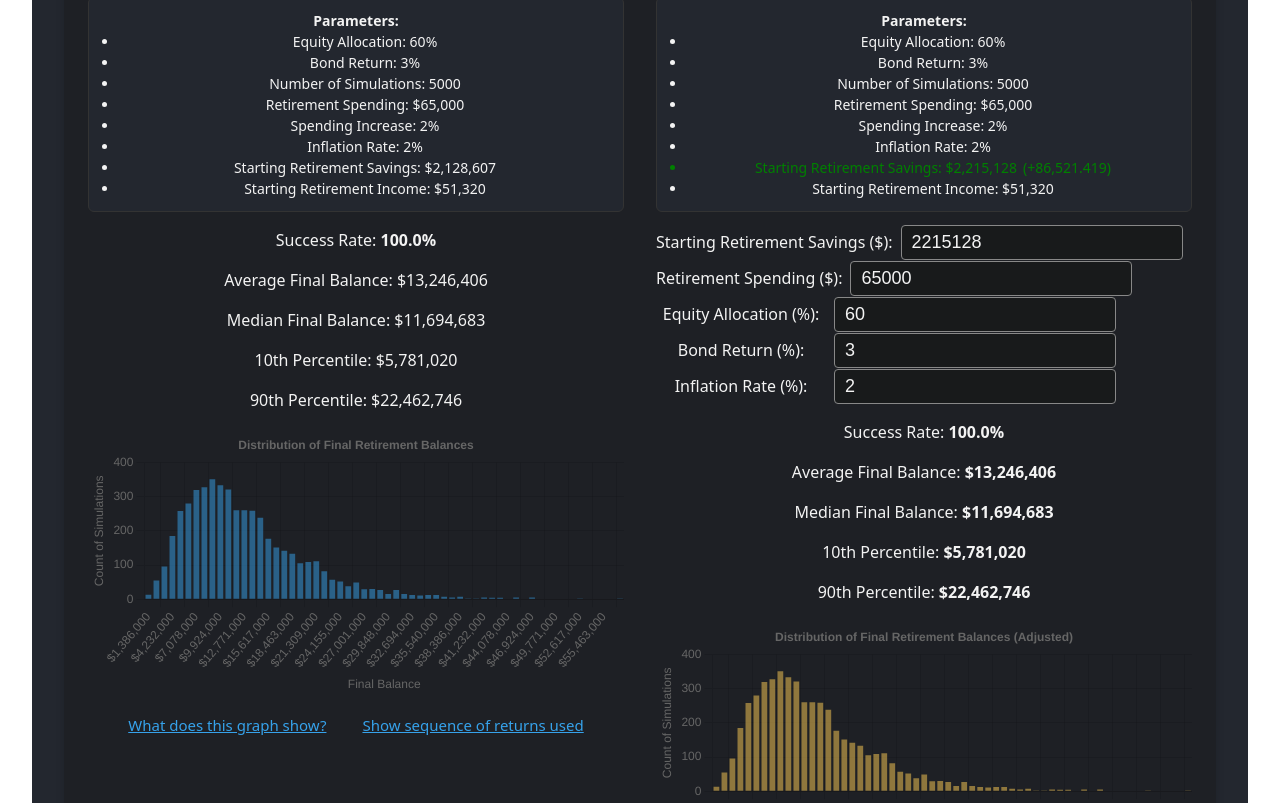
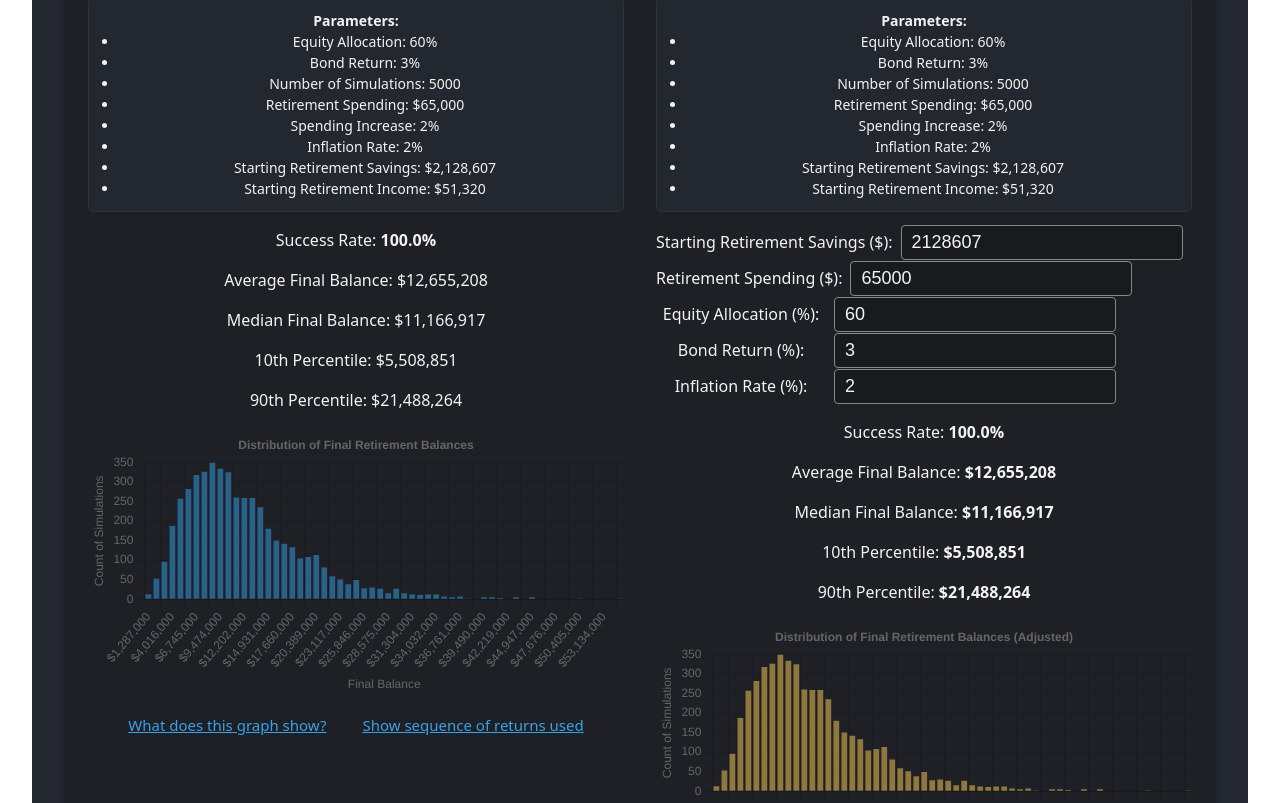
Before and after one commit to squalidfall/retirement-app, a React (Vite) app: page / in a window 1280 px wide. Shown: the part 2668-3471 px from the top of the page. Built offline with nearby package versions, Linux system fonts and the light colour scheme.

Commit message:
Fix bugs

```diff
--- a/src/components/MonteCarlo.jsx
+++ b/src/components/MonteCarlo.jsx
@@ -1,4 +1,4 @@
-import React, { useEffect, useState } from 'react';
+import React, { useEffect, useState, useRef } from 'react';
 import { Bar } from 'react-chartjs-2';
 import { monteCarloSimulation, getRandomHistoricalReturns, projectSavings, getFinalSavingsAt65 } from '../utils/calculations';
 import {
@@ -50,6 +50,10 @@ export default function MonteCarlo({ inputs }) {
   const [forceUpdate, setForceUpdate] = useState(0);
   const [showGraphDescription, setShowGraphDescription] = useState(false);
   const [showReturns, setShowReturns] = useState(false);
+  // Track if user has manually changed adjSavings
+  const userChangedAdjSavings = useRef(false);
+  // Track previous original value for robust sync
+  const prevOrigSavings = useRef();
 
   // Get the latest projectedSavingsAtRetirement from window (set by RetirementIncome)
   const [displayedRetirementSavings, setDisplayedRetirementSavings] = useState(() => {
@@ -84,21 +88,43 @@ export default function MonteCarlo({ inputs }) {
     setRandomReturns(returnsArr);
   }, [inputs]);
 
-  // When results.savingsAtRetirement changes, update adjSavings to match displayedRetirementSavings (unless user has changed it)
+  // Robustly sync adjSavings to displayedRetirementSavings unless user has changed it
   useEffect(() => {
-    if (!inputs || !results) return;
-    setAdjSavings(results.savingsAtRetirement);
+    if (!inputs) return;
+    const orig = displayedRetirementSavings;
+    if (
+      adjSavings === undefined ||
+      (!userChangedAdjSavings.current && (adjSavings === prevOrigSavings.current || prevOrigSavings.current === undefined)) ||
+      (!userChangedAdjSavings.current && adjSavings === orig)
+    ) {
+      setAdjSavings(orig);
+      userChangedAdjSavings.current = false;
+    }
+    prevOrigSavings.current = orig;
     setAdjSpending(inputs.retirementSpending);
     // eslint-disable-next-line
-  }, [results?.savingsAtRetirement]);
+  }, [displayedRetirementSavings]);
+
+  // Handler for manual adjSavings change
+  const handleAdjSavingsChange = (val) => {
+    userChangedAdjSavings.current = true;
+    setAdjSavings(val);
+  };
+
+  // If the user resets adjSavings to match the original, allow resync on future original changes
+  useEffect(() => {
+    if (userChangedAdjSavings.current && adjSavings === displayedRetirementSavings) {
+      userChangedAdjSavings.current = false;
+    }
+  }, [adjSavings, displayedRetirementSavings]);
 
   useEffect(() => {
     if (!inputs || !randomReturns.length) return;
     if (inputs.numSimulations == null) return;
-    // Use the final total from the savings change section (end of age 65) as the starting balance for Monte Carlo
-    const savingsAtRetirement = getFinalSavingsAt65(inputs);
+    // Use displayedRetirementSavings as the starting balance for Monte Carlo
+    const savingsAtRetirement = displayedRetirementSavings;
     const retirementYears = inputs.lifeExpectancy - 65;
-    // ...existing code for income and simulation...
+    // Use only one declaration for userTotalRetirementIncome
     let userTotalRetirementIncome;
     if (typeof window !== 'undefined' && window.monteCarloRetirementIncome !== undefined && window.monteCarloRetirementIncome !== null) {
       userTotalRetirementIncome = window.monteCarloRetirementIncome;
@@ -136,7 +162,7 @@ export default function MonteCarlo({ inputs }) {
       retirementYears,
       totalRetirementIncome: userTotalRetirementIncome
     });
-  }, [inputs, randomReturns, forceUpdate]);
+  }, [inputs, randomReturns, forceUpdate, displayedRetirementSavings]);
 
   // Adjusted simulation
   const [adjEquity, setAdjEquity] = useState();
@@ -403,18 +429,18 @@ export default function MonteCarlo({ inputs }) {
               </li>
               <li style={{ color: adjSavings !== displayedRetirementSavings ? (adjSavings - displayedRetirementSavings > 0 ? 'green' : 'red') : undefined }}>
                 Starting Retirement Savings: ${adjSavings != null ? Math.round(adjSavings).toLocaleString() : ''}
-                {adjSavings !== displayedRetirementSavings && (
+                {adjSavings !== displayedRetirementSavings ? (
                   <span style={{ color: adjSavings - displayedRetirementSavings > 0 ? 'green' : 'red', marginLeft: 6 }}>
                     ({adjSavings - displayedRetirementSavings > 0 ? '+' : ''}{(adjSavings - displayedRetirementSavings).toLocaleString()})
                   </span>
-                )}
+                ) : null}
               </li>
               <li>Starting Retirement Income: ${(getUserTotalRetirementIncome(results)).toLocaleString(undefined, { maximumFractionDigits: 0 })}</li>
             </ul>
           </div>
           <label style={{ display: 'flex', alignItems: 'center', gap: 8, minHeight: 36 }}>
             <span style={{ minWidth: 170, display: 'inline-block' }}>Starting Retirement Savings ($):</span>
-            <input type="number" min={0} max={2000000} step={1000} value={adjSavings != null ? Math.round(adjSavings) : ''} onChange={e => setAdjSavings(Number(e.target.value))} style={{ width: '100%', minWidth: 120, maxWidth: 260, fontSize: 18, padding: '6px 10px', borderRadius: 4, border: '1px solid #888', background: '#181a1b', color: '#f3f3f3' }} />
+            <input type="number" min={0} max={2000000} step={1000} value={adjSavings != null ? Math.round(adjSavings) : ''} onChange={e => handleAdjSavingsChange(Number(e.target.value))} style={{ width: '100%', minWidth: 120, maxWidth: 260, fontSize: 18, padding: '6px 10px', borderRadius: 4, border: '1px solid #888', background: '#181a1b', color: '#f3f3f3' }} />
           </label>
           <label style={{ display: 'flex', alignItems: 'center', gap: 8, minHeight: 36 }}>
             <span style={{ minWidth: 170, display: 'inline-block' }}>Retirement Spending ($):</span>
@@ -464,21 +490,37 @@ export default function MonteCarlo({ inputs }) {
               </strong>
             </p>
             <p>
-              10th Percentile: <strong style={{ color: quantile(adjusted.finalBalances, 0.1) !== quantile(orig.finalBalances, 0.1) ? (quantile(adjusted.finalBalances, 0.1) - quantile(orig.finalBalances, 0.1) > 0 ? 'green' : 'red') : undefined }}>
+              10th Percentile: <strong style={{
+                color: quantile(adjusted.finalBalances, 0.1) !== quantile(orig.finalBalances, 0.1)
+                  ? (quantile(adjusted.finalBalances, 0.1) - quantile(orig.finalBalances, 0.1) > 0 ? 'green' : 'red')
+                  : undefined
+              }}>
                 ${quantile(adjusted.finalBalances, 0.1).toLocaleString(undefined, { maximumFractionDigits: 0 })}
                 {quantile(adjusted.finalBalances, 0.1) !== quantile(orig.finalBalances, 0.1) && (
-                  <span style={{ color: quantile(adjusted.finalBalances, 0.1) - quantile(orig.finalBalances, 0.1) > 0 ? 'green' : 'red', marginLeft: 6 }}>
-                    ({quantile(adjusted.finalBalances, 0.1) - quantile(orig.finalBalances, 0.1) > 0 ? '+' : ''}{(quantile(adjusted.finalBalances, 0.1) - quantile(orig.finalBalances, 0.1)).toLocaleString(undefined, { maximumFractionDigits: 0 })})
+                  <span style={{
+                    color: quantile(adjusted.finalBalances, 0.1) - quantile(orig.finalBalances, 0.1) > 0 ? 'green' : 'red',
+                    marginLeft: 6
+                  }}>
+                    ({quantile(adjusted.finalBalances, 0.1) - quantile(orig.finalBalances, 0.1) > 0 ? '+' : ''}
+                    {(quantile(adjusted.finalBalances, 0.1) - quantile(orig.finalBalances, 0.1)).toLocaleString(undefined, { maximumFractionDigits: 0 })})
                   </span>
                 )}
               </strong>
             </p>
             <p>
-              90th Percentile: <strong style={{ color: quantile(adjusted.finalBalances, 0.9) !== quantile(orig.finalBalances, 0.9) ? (quantile(adjusted.finalBalances, 0.9) - quantile(orig.finalBalances, 0.9) > 0 ? 'green' : 'red') : undefined }}>
+              90th Percentile: <strong style={{
+                color: quantile(adjusted.finalBalances, 0.9) !== quantile(orig.finalBalances, 0.9)
+                  ? (quantile(adjusted.finalBalances, 0.9) - quantile(orig.finalBalances, 0.9) > 0 ? 'green' : 'red')
+                  : undefined
+              }}>
                 ${quantile(adjusted.finalBalances, 0.9).toLocaleString(undefined, { maximumFractionDigits: 0 })}
                 {quantile(adjusted.finalBalances, 0.9) !== quantile(orig.finalBalances, 0.9) && (
-                  <span style={{ color: quantile(adjusted.finalBalances, 0.9) - quantile(orig.finalBalances, 0.9) > 0 ? 'green' : 'red', marginLeft: 6 }}>
-                    ({quantile(adjusted.finalBalances, 0.9) - quantile(orig.finalBalances, 0.9) > 0 ? '+' : ''}{(quantile(adjusted.finalBalances, 0.9) - quantile(orig.finalBalances, 0.9)).toLocaleString(undefined, { maximumFractionDigits: 0 })})
+                  <span style={{
+                    color: quantile(adjusted.finalBalances, 0.9) - quantile(orig.finalBalances, 0.9) > 0 ? 'green' : 'red',
+                    marginLeft: 6
+                  }}>
+                    ({quantile(adjusted.finalBalances, 0.9) - quantile(orig.finalBalances, 0.9) > 0 ? '+' : ''}
+                    {(quantile(adjusted.finalBalances, 0.9) - quantile(orig.finalBalances, 0.9)).toLocaleString(undefined, { maximumFractionDigits: 0 })})
                   </span>
                 )}
               </strong>
```
